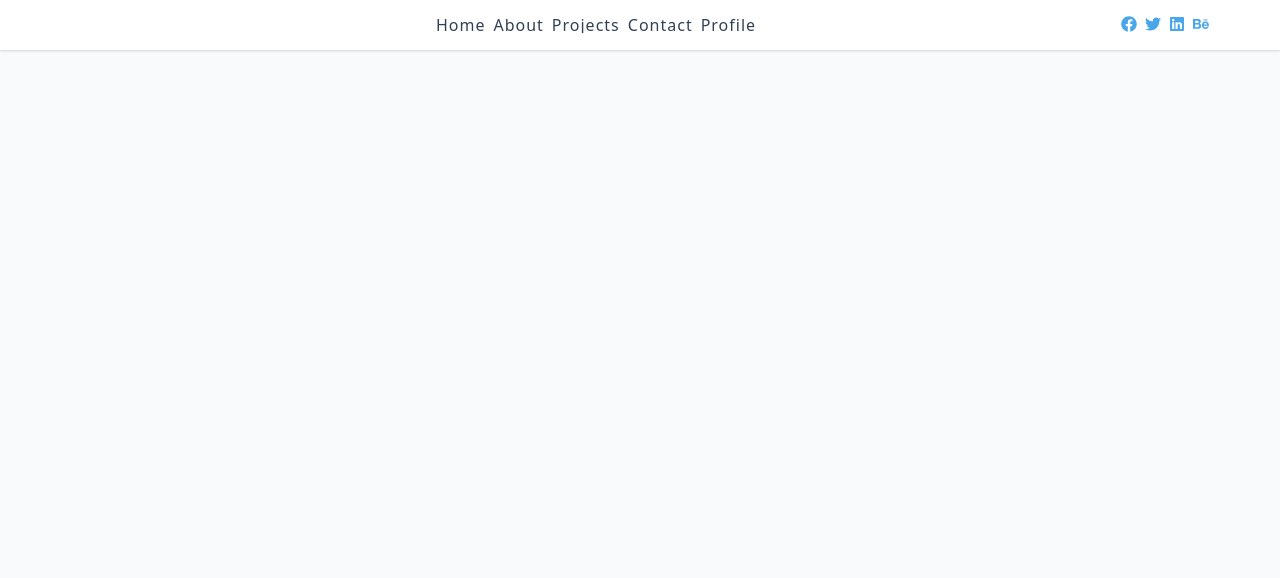
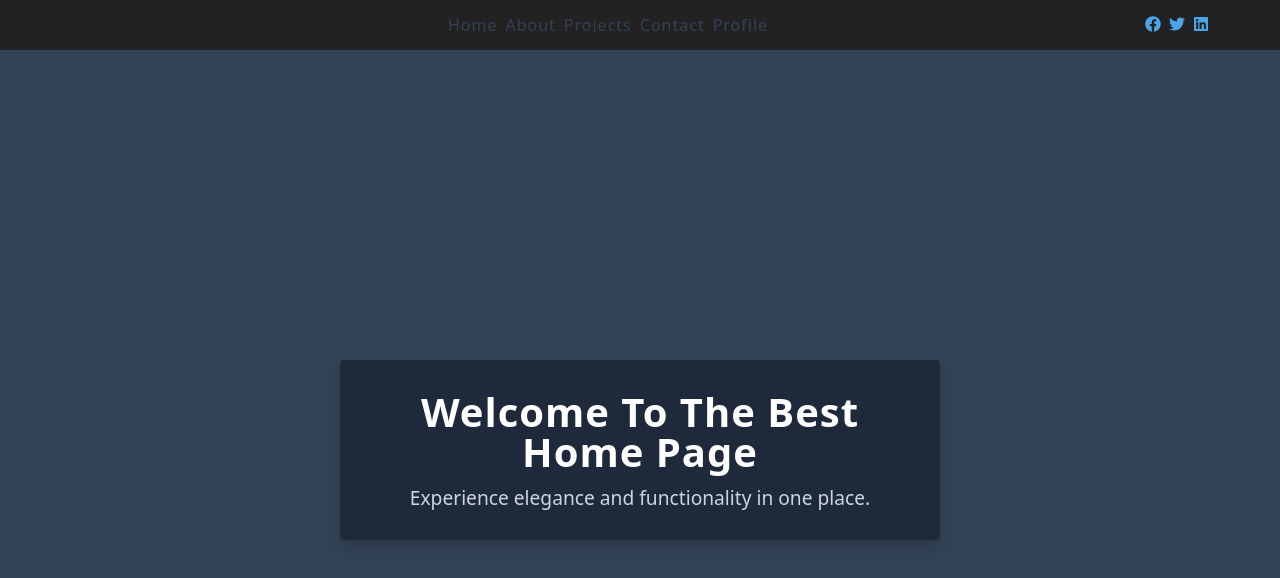
Before and after one commit to achuthkumarr/react-project, a React (Vite) app: page / in a window 1280 px wide. Shown: the top 578 px of the page. Built offline with nearby package versions, Linux system fonts and the light colour scheme.

Commit message:
home page

```diff
--- a/src/App.jsx
+++ b/src/App.jsx
@@ -1,11 +1,11 @@
 import Navbar from "./Components/Navbar"
+import Home from "./Components/home"
 
 function App() {
-
-
   return (
     <>
       <Navbar/>
+      <Home />
     </>
   )
 }
--- /dev/null
+++ b/src/Components/Home.jsx
@@ -0,0 +1,12 @@
+function Home() {
+    return (
+      <div className="home-container">
+        <div className="home-content">
+          <h1 className="home-title">Welcome to the Best Home Page</h1>
+          <p className="home-text">Experience elegance and functionality in one place.</p>
+        </div>
+      </div>
+    );
+  }
+
+  export default Home;
--- a/src/Components/Navbar.jsx
+++ b/src/Components/Navbar.jsx
@@ -1,6 +1,6 @@
 import { useState, useRef } from 'react';
 import { FaBars } from 'react-icons/fa';
-import { links, social } from './data';
+import { links, social } from './Data';
 function Navbar() {
     const [showLinks, setShowLinks] = useState(false);
     const linksContainerRef = useRef(null);
--- a/src/Components/data.jsx
+++ b/src/Components/data.jsx
@@ -1,4 +1,4 @@
-import { FaBehance, FaFacebook, FaLinkedin, FaTwitter }
+import { FaFacebook, FaLinkedin, FaTwitter }
 from 'react-icons/fa';
 export const links = [
   {
@@ -44,9 +44,4 @@ export const social = [
     url: 'https://www.twitter.com',
     icon: <FaLinkedin />,
   },
-  {
-    id: 4,
-    url: 'https://www.twitter.com',
-    icon: <FaBehance />,
-  },
 ];
--- a/src/index.css
+++ b/src/index.css
@@ -46,7 +46,7 @@ html {
   --small-text: 0.875rem;
   --extra-small-text: 0.7em;
   /* rest of the vars */
-  --backgroundColor: var(--grey-50);
+  --backgroundColor: var(--grey-700);
   --textColor: var(--grey-900);
   --borderRadius: 0.25rem;
   --letterSpacing: 1px;
@@ -183,7 +183,7 @@ ul {
 .form {
   width: 90vw;
   max-width: var(--fixed-width);
-  background: var(--white);
+  background: var(--black);
   border-radius: var(--borderRadius);
   box-shadow: var(--shadow-2);
   padding: 2rem 2.5rem;
@@ -255,7 +255,7 @@ ul {
 /* ============= PROJECT CSS =============== */
 
 nav {
-  background: var(--white);
+  background: var(--black);
   box-shadow: var(--shadow-1);
 }
 
@@ -349,3 +349,33 @@ nav {
     color: var(--primary-300);
   }
 }
+/* Home Page Styles */
+.home-container {
+  display: flex;
+  align-items: center;
+  justify-content: center;
+  height: 100vh;
+  background: var(--backgroundColor);
+  color: var(--textColor);
+}
+
+.home-content {
+  text-align: center;
+  background: var(--grey-800);
+  padding: 2rem;
+  border-radius: var(--borderRadius);
+  box-shadow: var(--shadow-3);
+  max-width: var(--fixed-width);
+}
+
+.home-title {
+  font-size: 2.5rem;
+  font-weight: bold;
+  color: var(--white);
+  margin-bottom: 1rem;
+}
+
+.home-text {
+  font-size: 1.2rem;
+  color: var(--grey-300);
+}
```
